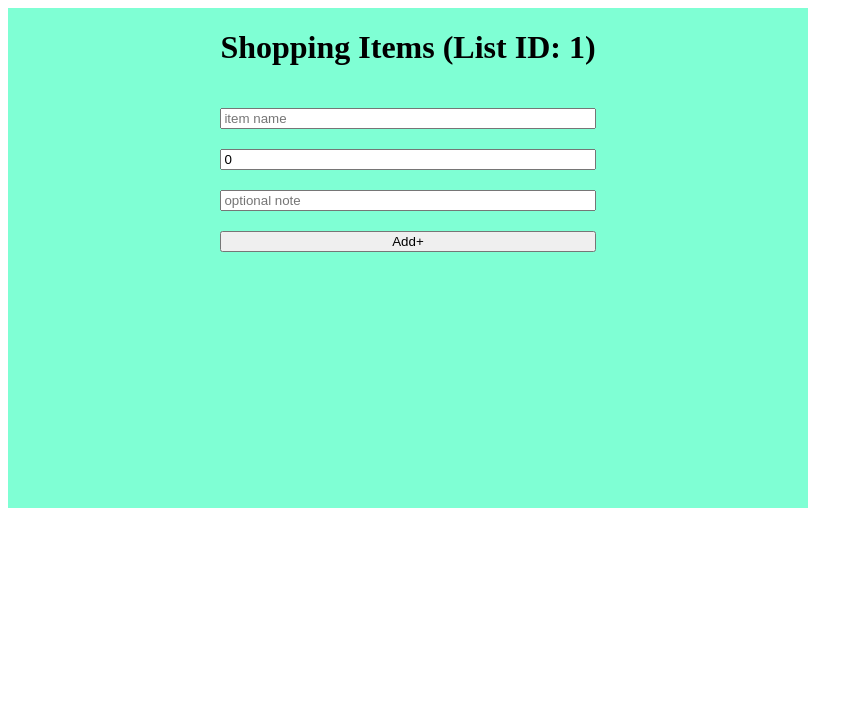
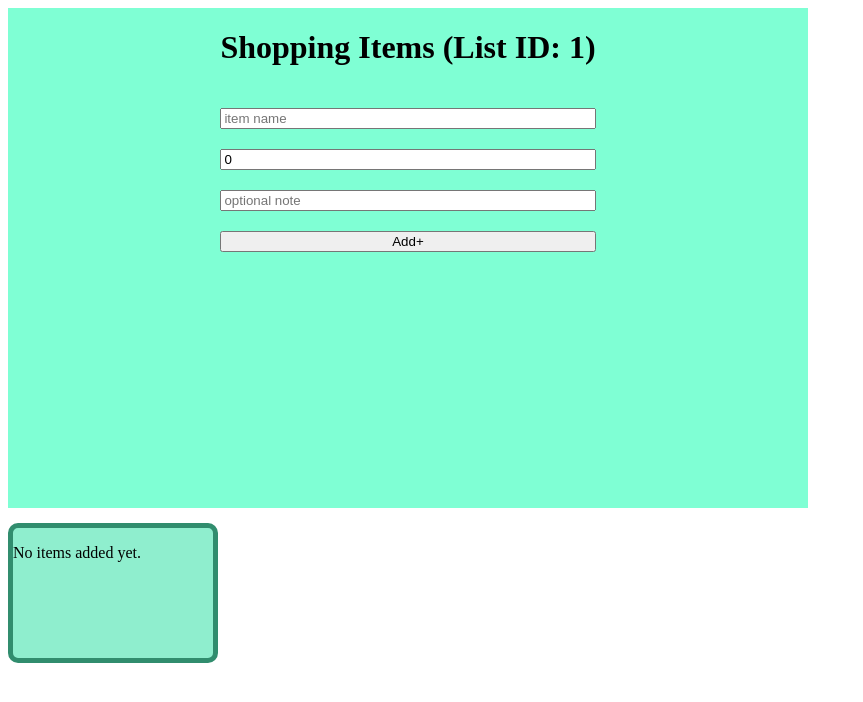
Before and after one commit to khethiwengema04-gif/ShoppingList, a React (Vite) app: page /list/1 in a window 1280 px wide. Shown: the top 702 px of the page, without its empty margins (0-863 px from the left). Built offline with nearby package versions, Linux system fonts and the light colour scheme.

Commit message:
Created the card component for the item list output

```diff
--- a/db.json
+++ b/db.json
@@ -179,6 +179,11 @@
       "userId": "vnj8m0tN84k",
       "name": "Party",
       "id": "xrE-UQHWZno"
+    },
+    {
+      "userId": "vnj8m0tN84k",
+      "name": "PHONES",
+      "id": "pdAFVcxW2-g"
     }
   ],
   "items": [
@@ -301,6 +306,18 @@
       "quantity": 0,
       "optionalNote": "",
       "id": "4-PvzrHcJmo"
+    },
+    {
+      "name": "samsung",
+      "quantity": 2,
+      "optionalNote": "White",
+      "id": "HLOmeKZX99o"
+    },
+    {
+      "name": "Grapes",
+      "quantity": 2,
+      "optionalNote": "Dark",
+      "id": "Bmn4PhVyl2E"
     }
   ],
   "$schema": "./node_modules/json-server/schema.json"
--- a/src/Components/CategoryList/CategoryList.tsx
+++ b/src/Components/CategoryList/CategoryList.tsx
@@ -8,12 +8,9 @@ import type { Category } from '../../Features/category'
 
 
 interface CategoryProps {
-
     onDelete: (id: number) => void
     onEdit: (id: number) => void
 }
-
-
 
 export const CategoryComponent: React.FC<CategoryProps> = () => {
     const dispatch = useDispatch() as any;
--- a/src/Components/Pages/List/List.module.css
+++ b/src/Components/Pages/List/List.module.css
@@ -14,3 +14,13 @@
     gap: 20px;
 
 }
+
+.cardsContainer {
+    background-color: rgb(143, 238, 206);
+    width: 200px;
+    height: 130px;
+    border: 5px solid rgb(49, 141, 110);
+    border-radius: 10px;
+    margin-top: 15px;
+
+}
--- a/src/Components/Pages/List/List.tsx
+++ b/src/Components/Pages/List/List.tsx
@@ -15,12 +15,13 @@ import { useParams } from 'react-router-dom';
 
 export const List: React.FC = () => {
     const dispatch = useDispatch<AppDispatch>();
-    const { name, quantity, optionalNote } = useSelector((state: RootState) => state.list);
+    const { name, quantity, optionalNote, itemList = [] } = useSelector((state: RootState) => state.list);
     const { listId } = useParams<{ listId: string }>();
 
     const handleAddList = (e: React.FormEvent<HTMLFormElement>) => {
         e.preventDefault()
 
+        if (!name.trim()) return;
         dispatch(
             ItemListThunk({
                 name,
@@ -33,7 +34,7 @@ export const List: React.FC = () => {
     }
 
     return (
-
+        <div className={style.pageWrapper}>
             <form onSubmit={handleAddList} className={style.itemContainer}>
                 <div className={style.itemContainer}>
                     <div className={style.itemContent}>
@@ -57,13 +58,32 @@ export const List: React.FC = () => {
                             value={optionalNote}
                             onChange={(e) => dispatch(AddOptionalnote(e.target.value))} />
 
-
-
                         <button type="submit" className={style.button}>
                             Add+
                         </button>
                     </div>
                 </div>
             </form>
+
+
+            <div className={style.cardsContainer}>
+                {itemList.length === 0 ? (
+                    <p className={style.emptyState}>No items added yet.</p>
+                ) : (
+                    itemList.map((item: any, index: number) => (
+                        <div key={item.id || index} className={style.itemCard}>
+                            <div className={style.cardHeader}>
+                                <h3 className={style.cardName}>{item.name}</h3>
+                                <span className={style.cardQuantity}>Qty: {item.quantity}</span>
+                            </div>
+                            {item.optionalNote && (
+                                <p className={style.cardNote}>📝 {item.optionalNote}</p>
+                            )}
+                        </div>
+                    ))
+                )}
+
+            </div>
+        </div>
     )
 }
```
Also changed, not shown: src/Components/ItemCard/ItemCard.tsx (added, +15 -0 lines), src/Components/ItemList/Items.tsx (deleted, +0 -18 lines), ItemCard/ItemCard.module.css (added), ItemCard/ItemCard.tsx (added), src/Components/ItemCard/ItemCard.module.css (added). Lines whose indentation alone changed are shown as unchanged.
